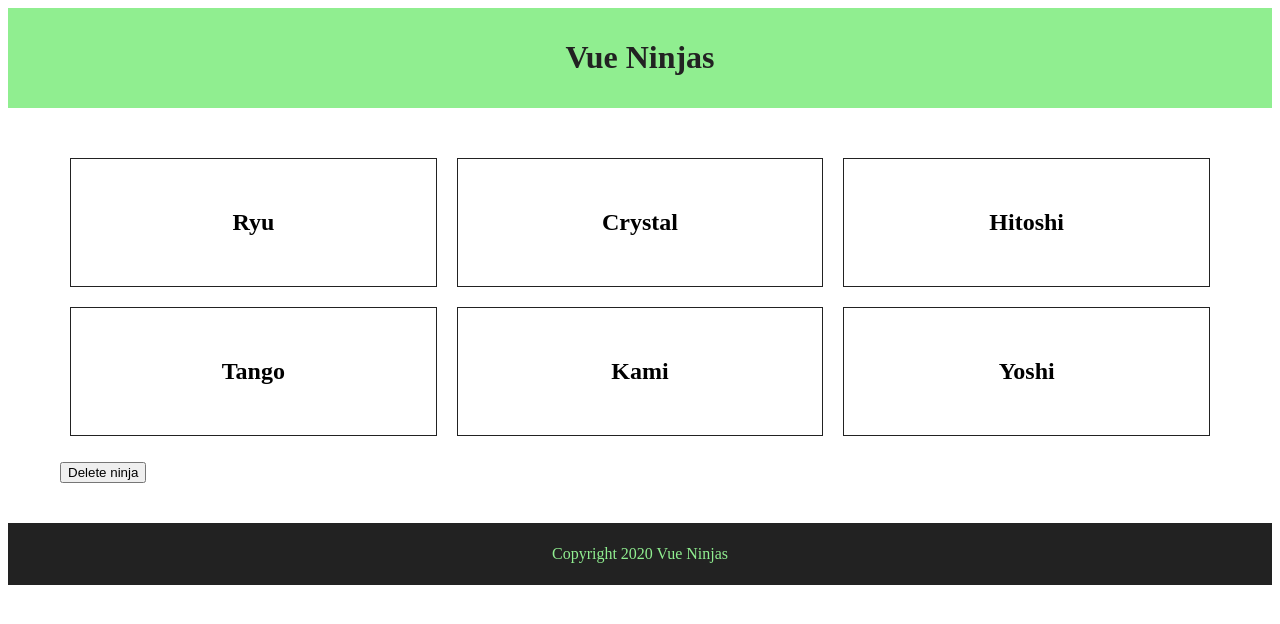
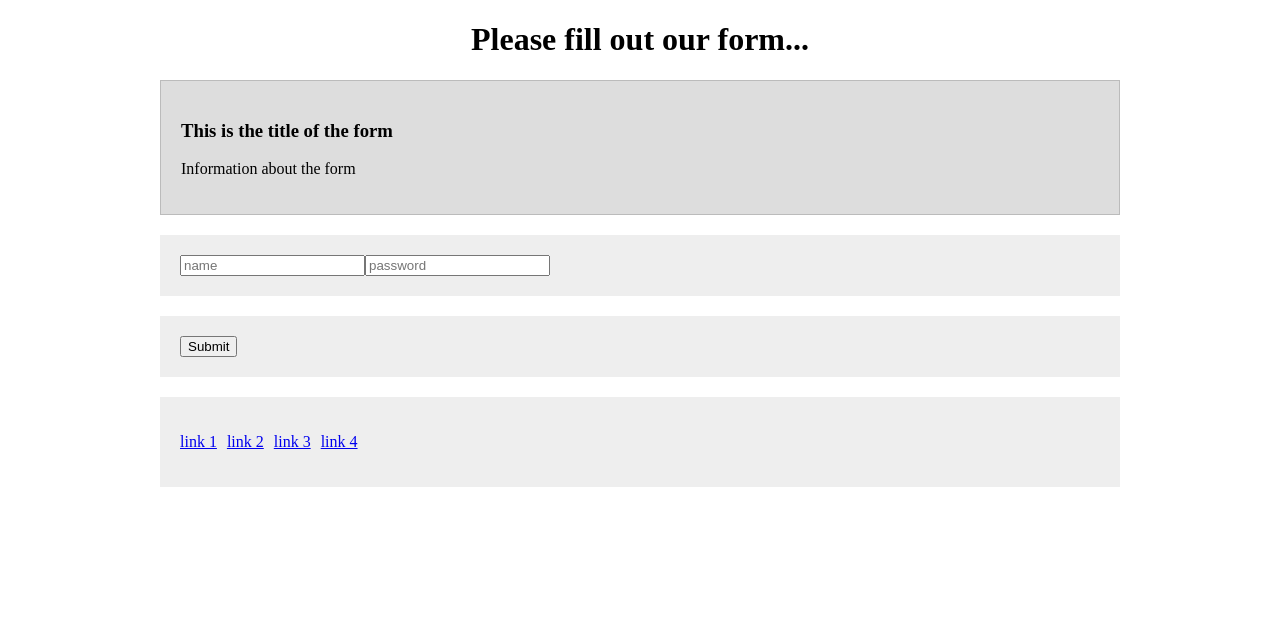
Before and after one commit to agusrichard/vue-workbook, a Vue app in the folder vue-tutorial/: page / in a window 1280 px wide. Shown: the top 624 px of the page. Built offline with nearby package versions, Linux system fonts and the light colour scheme.

Commit message:
Lesson #27 -- Slots

```diff
--- a/vue-tutorial/src/App.vue
+++ b/vue-tutorial/src/App.vue
@@ -1,32 +1,30 @@
 <template>
   <div>
-    <app-header v-bind:title="title" v-on:changeTitle="updateTitle($event)" />
-    <app-ninja v-bind:ninjas="ninjas" />
-    <app-footer v-bind:title="title" />
+    <form-helper>
+      <div slot="form-header">
+        <h3>This is the title of the form</h3>
+        <p>Information about the form</p>
+      </div>
+      <div slot="form-fields">
+        <input type="text" placeholder="name" required>
+        <input type="password" placeholder="password" required>
+      </div>
+      <div slot="form-controls">
+        <button v-on:click="handleSubmit">Submit</button>
+      </div>
+    </form-helper>
   </div>
 </template>
 
 <script>
-import Header from './components/Header.vue'
-import Footer from './components/Footer.vue'
-import Ninjas from './components/Ninjas.vue'
+import formHelper from './components/formHelper.vue'
 
 export default {
   components: {
-    'app-header': Header,
-    'app-footer': Footer,
-    'app-ninja': Ninjas
+    'form-helper': formHelper
   },
   data: function() {
     return {
-      ninjas: [
-        {name: 'Ryu', speciality: 'Vue Components', show: false},
-        {name: 'Crystal', speciality: 'HTML Wizardry', show: false},
-        {name: 'Hitoshi', speciality: 'Click Events', show: false},
-        {name: 'Tango', speciality: 'Conditionals', show: false},
-        {name: 'Kami', speciality: 'Webpack', show: false},
-        {name: 'Yoshi', speciality: 'Data Diggin', show: false}
-      ],
       title: 'Vue Ninjas'
     }
   },
--- /dev/null
+++ b/vue-tutorial/src/components/formHelper.vue
@@ -0,0 +1,65 @@
+<template>
+  <div>
+    <h1>Please fill out our form...</h1>
+        <form>
+            <div id="form-header">
+                <slot name="form-header"></slot>
+            </div>
+            <div id="form-fields">
+                <slot name="form-fields"></slot>
+            </div>
+            <div id="form-controls">
+                <slot name="form-controls"></slot>
+            </div>
+            <div id="useful-links">
+                <ul>
+                    <li><a href="#">link 1</a></li>
+                    <li><a href="#">link 2</a></li>
+                    <li><a href="#">link 3</a></li>
+                    <li><a href="#">link 4</a></li>
+                </ul>
+            </div>
+        </form>
+    </div>
+</template>
+
+<script>
+// Imports
+export default {
+    components: {
+    },
+    data () {
+        return {
+        }
+    },
+    methods: {
+    }
+}
+</script>
+
+<style scoped>
+h1{
+    text-align: center;
+}
+form{
+    width: 100%;
+    max-width: 960px;
+    margin: 0 auto;
+}
+#useful-links ul{
+    padding: 0;
+}
+#useful-links li{
+    display: inline-block;
+    margin-right: 10px;
+}
+form > div{
+    padding: 20px;
+    background: #eee;
+    margin: 20px 0;
+}
+#form-header{
+    background: #ddd;
+    border: 1px solid #bbb;
+}
+</style>
```
